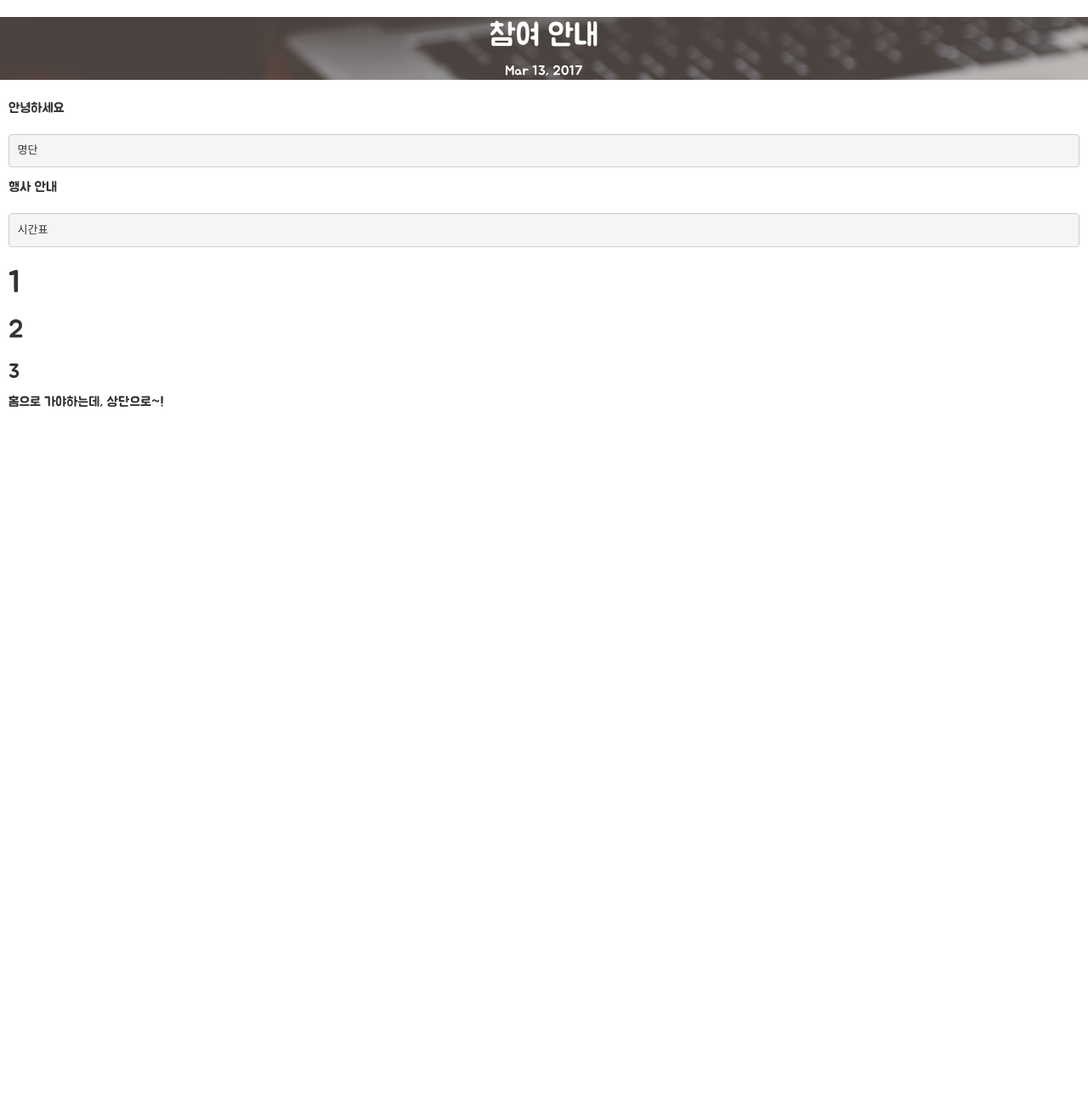
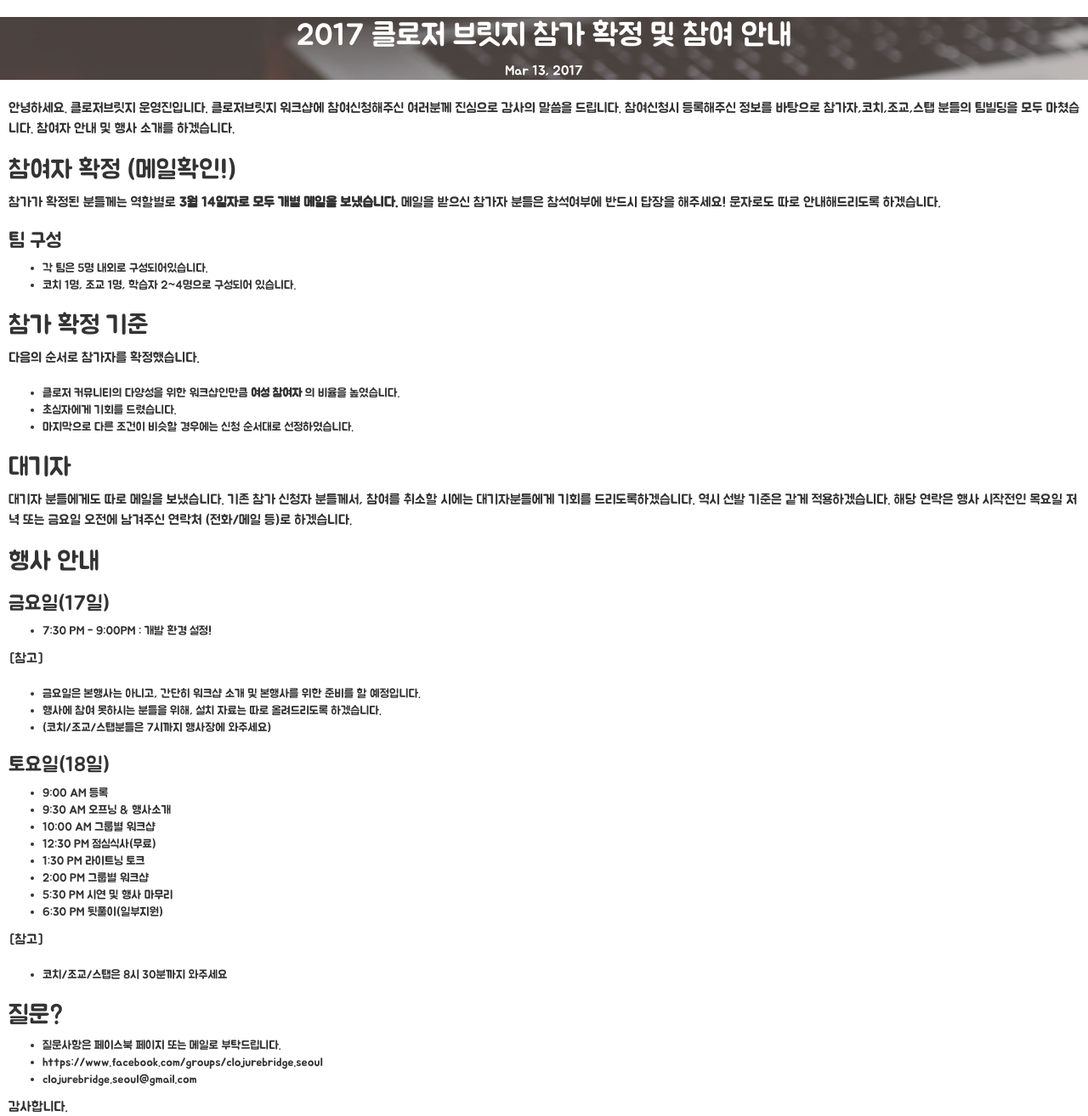
Before and after one commit to ClojureBridgeSeoul/ClojureBridgeSeoul.github.io, a Jekyll site: the page built from _posts/2017-03-14-notice.md, in a window 1280 px wide. Shown: the whole page at 85% size. Built offline with Jekyll 4.4.1, drawn with Linux system fonts in a browser that asks for light colours; before the commit the page ends 920 px from its top, so only the background shows below that.

Commit message:
공지사항정리

````diff
--- a/_posts/2017-03-14-notice.md
+++ b/_posts/2017-03-14-notice.md
@@ -1,25 +1,71 @@
 ---
 layout: post
-title:  "참여 안내"
+title:  "2017 클로저 브릿지 참가 확정 및 참여 안내"
 date:   2017-03-13 15:08:33
 ---
 
-안녕하세요
+안녕하세요. 클로저브릿지 운영진입니다.
+클로저브릿지 워크샵에 참여신청해주신 여러분께 진심으로 감사의 말씀을 드립니다.
+참여신청시 등록해주신 정보를 바탕으로 참가자,코치,조교,스탭 분들의 팀빌딩을 모두 마쳤습니다.
+참여자 안내 및 행사 소개를 하겠습니다.
 
-```
-명단
-```
+## 참여자 확정 (메일확인!)
 
-행사 안내
+참가가 확정된 분들께는 역할별로 **3월 14일자로 모두 개별 메일을 보냈습니다.**
+메일을 받으신 참가자 분들은 참석여부에 반드시 답장을 해주세요!
+문자로도 따로 안내해드리도록 하겠습니다.
 
-```
-시간표
-```
+### 팀 구성
 
-# 1
+- 각 팀은 5명 내외로 구성되어있습니다.
+- 코치 1명, 조교 1명, 학습자 2~4명으로 구성되어 있습니다.
 
-## 2
+## 참가 확정 기준
 
-### 3
+다음의 순서로 참가자를 확정했습니다.
 
-홈으로 가야하는데, 상단으로~!
+- 클로저 커뮤니티의 다양성을 위한 워크샵인만큼 **여성 참여자** 의 비율을 높였습니다.
+- 초심자에게 기회를 드렸습니다.
+- 마지막으로 다른 조건이 비슷할 경우에는 신청 순서대로 선정하였습니다.
+
+## 대기자
+
+대기자 분들에게도 따로 메일을 보냈습니다.
+기존 참가 신청자 분들께서, 참여를 취소할 시에는 대기자분들에게 기회를 드리도록하겠습니다.
+역시 선발 기준은 같게 적용하겠습니다.
+해당 연락은 행사 시작전인 목요일 저녁 또는 금요일 오전에 남겨주신 연락처 (전화/메일 등)로
+하겠습니다.
+
+
+## 행사 안내
+
+### 금요일(17일)
+
+- 7:30 PM - 9:00PM : 개발 환경 설정!
+
+[참고]
+- 금요일은 본행사는 아니고, 간단히 워크샵 소개 및 본행사를 위한 준비를 할 예정입니다.
+- 행사에 참여 못하시는 분들을 위해, 설치 자료는 따로 올려드리도록 하겠습니다.
+- (코치/조교/스탭분들은 7시까지 행사장에 와주세요)
+
+### 토요일(18일)
+
+- 9:00 AM 등록
+- 9:30 AM 오프닝 & 행사소개
+- 10:00 AM 그룹별 워크샵
+- 12:30 PM 점심식사(무료)
+- 1:30 PM 라이트닝 토크
+- 2:00 PM 그룹별 워크샵
+- 5:30 PM 시연 및 행사 마무리
+- 6:30 PM 뒷풀이(일부지원)
+
+[참고]
+- 코치/조교/스탭은 8시 30분까지 와주세요
+
+## 질문?
+
+- 질문사항은 페이스북 페이지 또는 메일로 부탁드립니다.
+- https://www.facebook.com/groups/clojurebridge.seoul
+- clojurebridge.seoul@gmail.com
+
+감사합니다.
````
